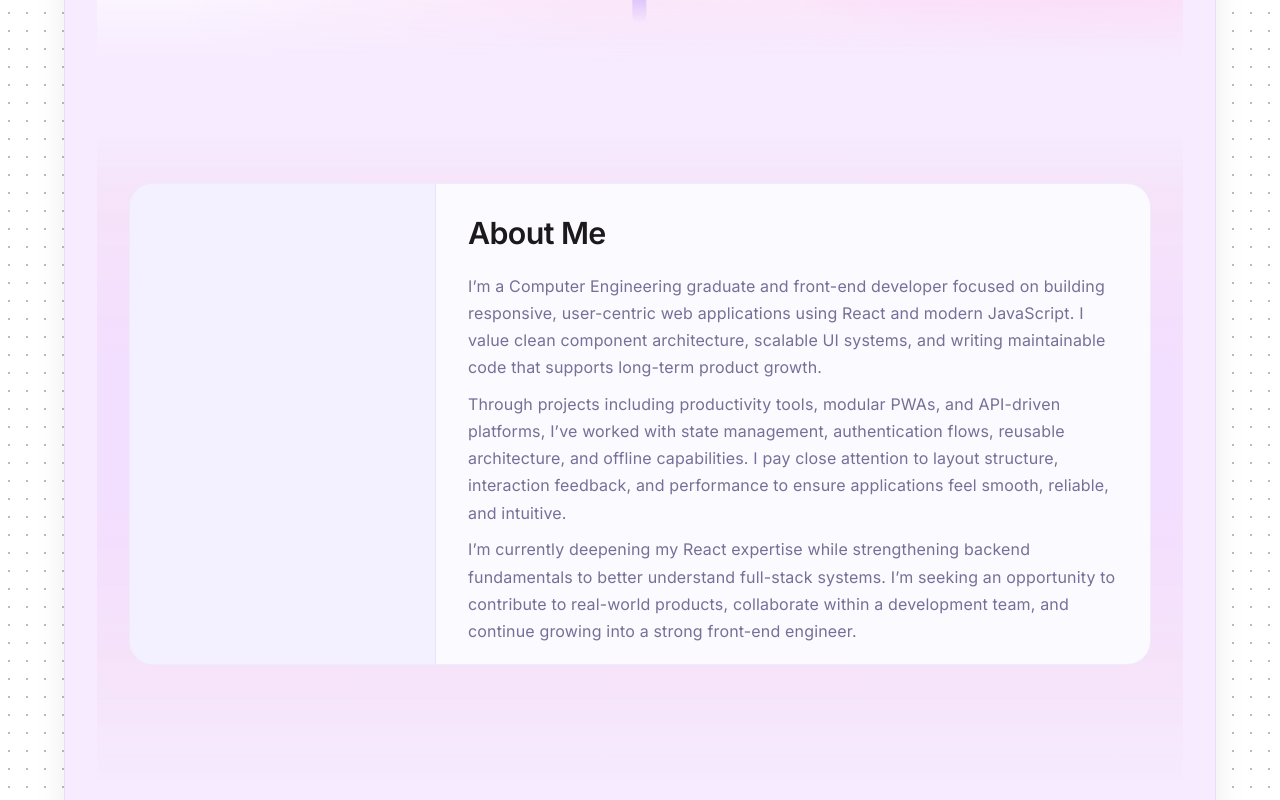
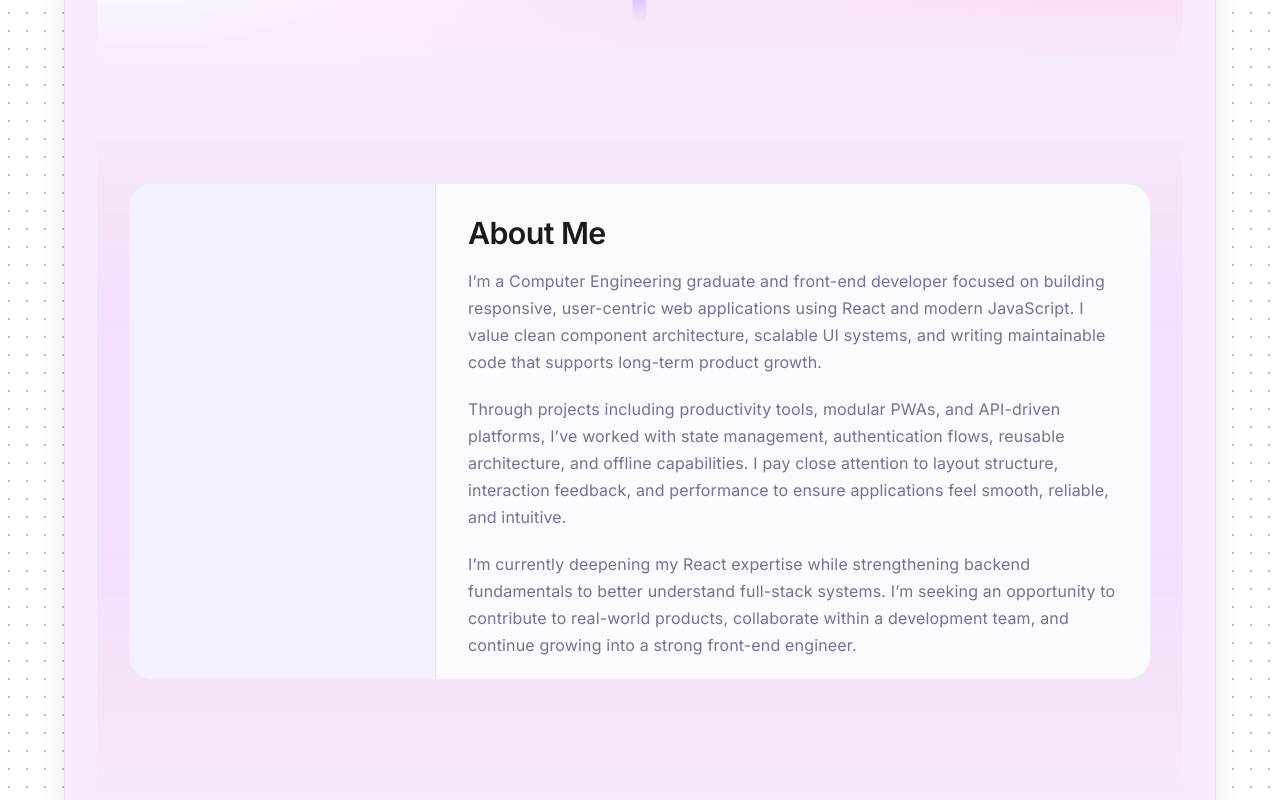
Before and after one commit to sushantshinde7/sushant-portfolio, a React (Vite) app: page / in a window 1280 px wide. Shown: the part 680-1480 px from the top of the page. Built offline with nearby package versions, Linux system fonts and the light colour scheme.

Commit message:
refactor(about): align internal spacing system with project cards for consistent vertical rhythm

```diff
--- a/src/styles/About.css
+++ b/src/styles/About.css
@@ -38,20 +38,23 @@
   );
 }
 
-/* IMPORTANT:
-   No bottom divider here
-   → allows smooth About → Skills blending */
 /* =========================
    ABOUT – INNER SPACING
+   (Aligned with Projects rhythm system)
 ========================= */
 
+.about-inner {
+  display: flex;
+  justify-content: center;
+}
 
-/* Desktop */
+/* Desktop spacing stays same */
 @media (min-width: 1024px) {
   .about-inner {
     padding: 3.5rem 2rem;
   }
 }
+
 /* =========================
    ABOUT – BOX
 ========================= */
@@ -61,11 +64,12 @@
   grid-template-columns: 30% 1fr;
   gap: 0;
 
+  width: 100%;
+  max-width: 1100px;      /* same concept as project-card width control */
+  margin: 0 auto;
+
   background: var(--surface-1);
   border-radius: 24px;
-  width: 100%;
-  max-width: 1100px;      /* 👈 controls total card width */
-  margin: 0 auto;         /* 👈 center it */
   border: 1px solid var(--border);
 
   box-shadow: none;
@@ -77,26 +81,21 @@
     border-color 0.28s ease;
 }
 
-
 .about-box:hover {
-
   box-shadow:
     0 4px 12px rgba(0,0,0,0.06),
     0 28px 60px rgba(0,0,0,0.12);
 }
 
-/* Main reading card */
+/* Dark mode */
 [data-theme="dark"] .about-box {
   background: #121212;
   border: 1px solid rgba(255, 255, 255, 0.06);
   border-radius: 28px;
-
-  box-shadow: none;
 }
 
 [data-theme="dark"] .about-box:hover {
   transform: translateY(-2px);
-
   box-shadow:
     0 1px 0 rgba(255,255,255,0.04),
     0 18px 36px rgba(0,0,0,0.55);
@@ -109,33 +108,36 @@
 .about-visual {
   position: relative;
   height: 100%;
-
   background: var(--surface-2);
-
   border-right: 1px solid var(--border);
 }
+
 [data-theme="dark"] .about-visual {
   background: #171717;
-  box-shadow: none;
 }
 
 /* =========================
-   CONTENT
+   CONTENT (Rhythm Controlled)
 ========================= */
 
 .about-content {
   padding: 1.5rem 2rem 1.2rem;
-  max-width: 47rem; /* 780px → 48.75rem */
+  max-width: 47rem;
+
+  display: flex;
+  flex-direction: column;
+  gap: 0.6rem; /* replaces paragraph margin rhythm */
 }
 
 .about-title {
   font-size: clamp(1.9rem, 1.5vw, 2.2rem);
   font-weight: 650;
   letter-spacing: -0.02em;
-  margin-bottom: 0.9rem;
+  margin: 0; /* remove margin-based rhythm */
 }
 
 .about-content p {
+  margin: 0; /* remove margin stacking */
   font-size: 1rem;
   line-height: 1.7;
   color: var(--text-muted);
@@ -175,7 +177,6 @@
 }
 
 @media (max-width: 768px) {
-
   .about-content {
     padding: 1.5rem;
   }
```
